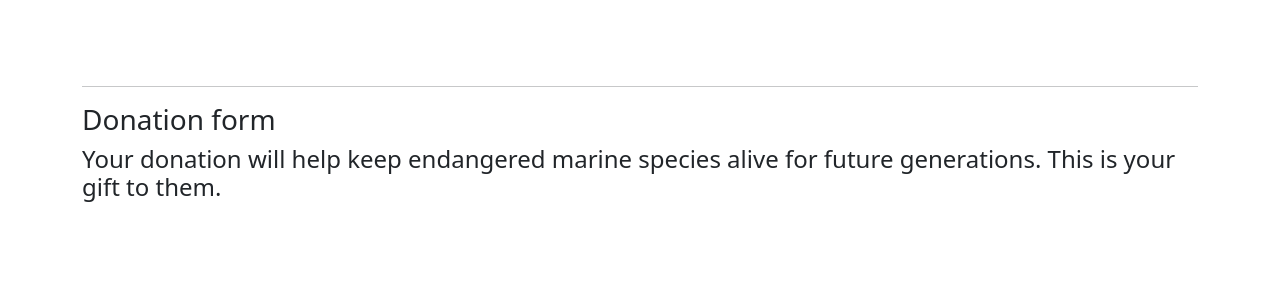
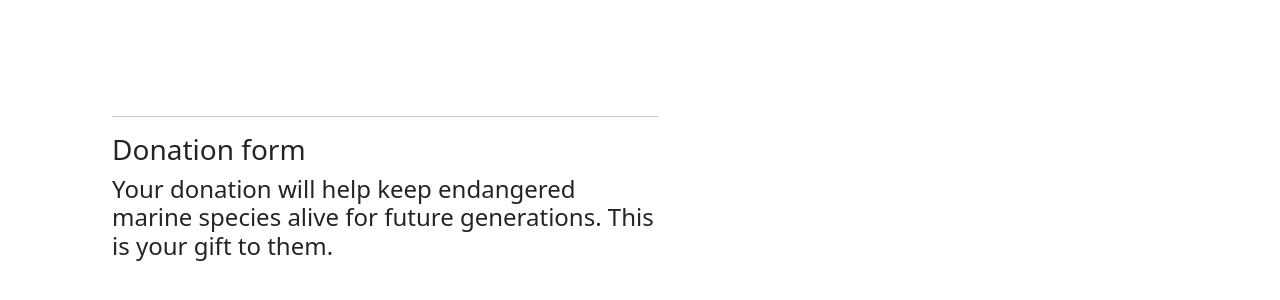
Before and after one commit to James-VT/MS4_White_Whale_Fundraising, a Django app: page /donations/ in a window 1280 px wide. Shown: the part 94-394 px from the top of the page. Run offline with Django 3.2, Linux system fonts and the light colour scheme; some libraries are stand-ins or nearby versions.

Commit message:
Adds new styling for donations form page

```diff
--- /dev/null
+++ b/donations/static/donations/css/donations.css
@@ -0,0 +1,3 @@
+.donation-form-card {
+    margin: 30px;
+}
--- a/donations/templates/donations/donation_form.html
+++ b/donations/templates/donations/donation_form.html
@@ -1,5 +1,9 @@
 {% extends "base.html" %}
 {% load static %}
+
+{% block extra_css %}
+    <link rel="stylesheet" href="{% static 'donations/css/donations.css' %}">
+{% endblock %}
 
 {% block page_header %}
     <div class="container header-container">
@@ -12,7 +16,7 @@
 {% block content %}
     <div class="container">
         <div class="row">
-            <div class="col">
+            <div class="col-lg-6 donation-form-card">
                 <hr>
                 <h3>Donation form</h3>
                 <h4>Your donation will help keep endangered marine species alive for future generations. This is your gift to them.</h4>
--- a/static/css/base.css
+++ b/static/css/base.css
@@ -34,6 +34,10 @@ body {
 
 .logo-position {
     display: block;
+}
+
+.header-container {
+    padding-top: 164px;
 }
 
 /* -------------------------------- Home page */
@@ -76,8 +80,4 @@ body {
         left: 0;
         z-index: 1030;
     }
-
-    .header-container {
-        padding-top: 164px;
-    }
 }
```
